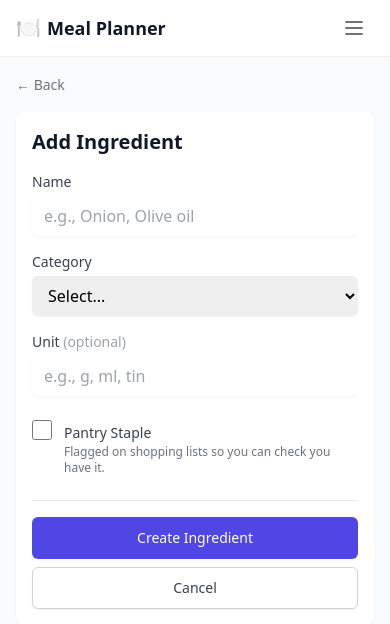
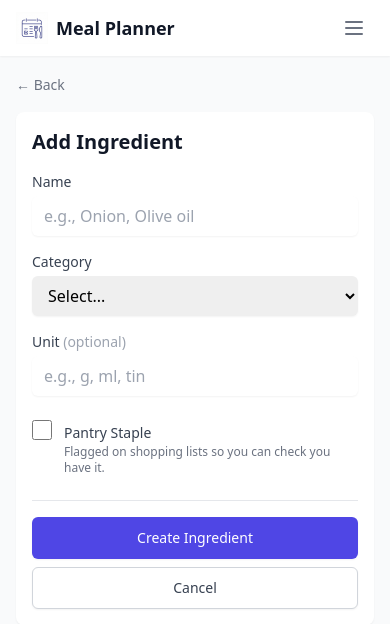
Before and after one commit to yulqen/mealplanner, a Django app: page /ingredients/new/ in a window 390 px wide. Shown: the top 624 px of the page. Run offline with Django 5.2, Linux system fonts and the light colour scheme; the visitor is signed in with stand-in values (Sample User, id 1); data that the repository does not hold is empty; some libraries are stand-ins or nearby versions.

Commit message:
feat: Add and integrate new logo image for favicon and header.

```diff
--- a/templates/base.html
+++ b/templates/base.html
@@ -1,3 +1,4 @@
+{% load static %}
 <!DOCTYPE html>
 <html lang="en">
 <head>
@@ -8,6 +9,7 @@
     <script src="https://unpkg.com/htmx.org@2.0.4"></script>
     <script src="https://cdn.tailwindcss.com"></script>
     <script defer src="https://unpkg.com/alpinejs@3.x.x/dist/cdn.min.js"></script>
+    <link rel="icon" type="image/png" href="{% static 'img/logo.png' %}">
     {% block extra_head %}{% endblock %}
 </head>
 <body class="bg-gray-50 min-h-screen pb-16 sm:pb-0" x-data="{ mobileMenuOpen: false }">
@@ -18,7 +20,7 @@
                 <!-- Logo -->
                 <div class="flex items-center">
                     <a href="{% url 'home' %}" class="flex items-center text-lg sm:text-xl font-semibold text-gray-900">
-                        <span class="text-xl sm:text-2xl mr-1.5 sm:mr-2">🍽️</span>
+                        <img src="{% static 'img/logo.png' %}" alt="Meal Planner Logo" class="h-8 w-8 mr-2">
                         <span>Meal Planner</span>
                     </a>
                 </div>
```
Also changed, not shown: core/static/img/logo.png (added).
